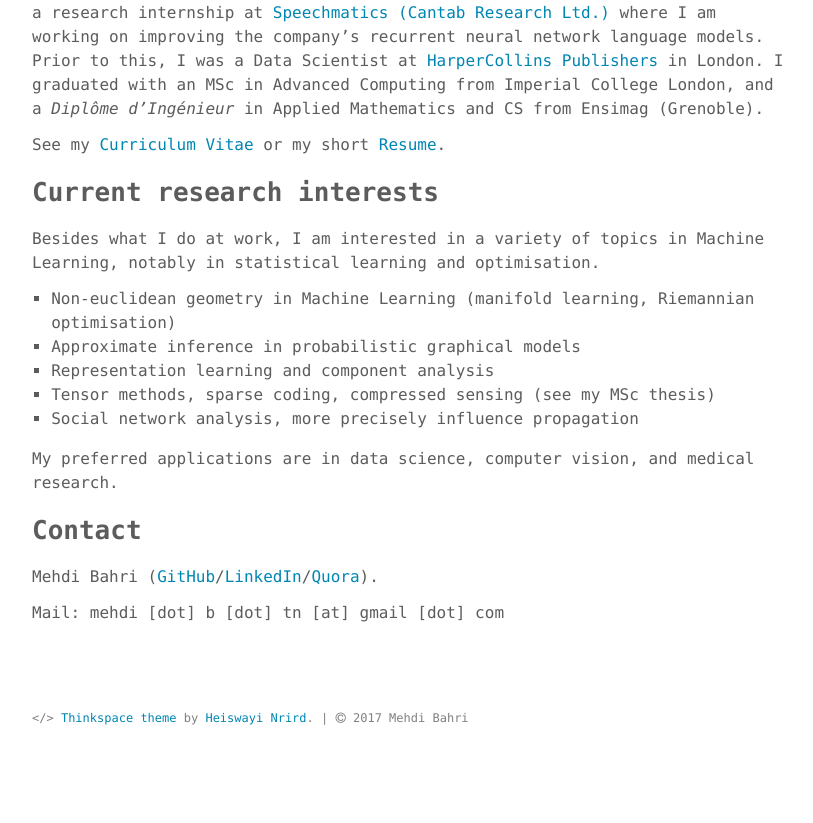
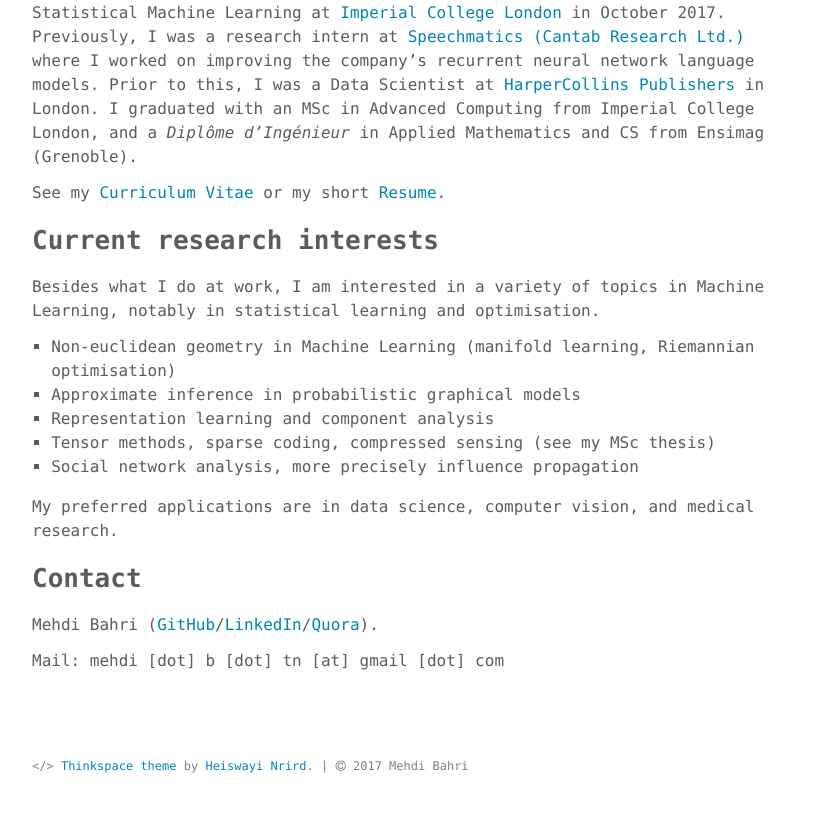
Before and after one commit to mbahri/mbahri.github.io, a Jekyll site: the page built from about.md, in a window 1280 px wide. Shown: the part 539-1362 px from the top of the page, without its empty margins (232-1045 px from the left). Built offline with Jekyll 4.4.1, drawn with Linux system fonts in a browser that asks for light colours; before the commit the page ends 1314 px from its top, so only the background shows below that; some of the changed text lies outside the part shown.

Commit message:
Incoming PhD

```diff
--- a/_config.yml
+++ b/_config.yml
@@ -31,7 +31,7 @@ sass:
 author:
   name     : "Mehdi Bahri"
   job      : "Machine Learning Engineer and Data Scientist"
-  bio      : "I am currently finishing a research internship at <a href=\"https://www.speechmatics.com\">Speechmatics (Cantab Research Ltd.)</a> where I am working on improving the company's recurrent neural network language models. Prior to this, I was a Data Scientist at <a href=\"https://www.harpercollins.co.uk\">HarperCollins Publishers</a> in London. I graduated with an MSc in Advanced Computing from Imperial College London, and a <em>Diplôme d'Ingénieur</em> in Applied Mathematics and CS from Ensimag (Grenoble)."
+  bio      : "I am a Machine Learning researcher in training and will be starting my PhD in Statistical Machine Learning at <a href=\"http://www.imperial.ac.uk\">Imperial College London</a> in October 2017. Previously, I was a research intern at <a href=\"https://www.speechmatics.com\">Speechmatics (Cantab Research Ltd.)</a> where I worked on improving the company's recurrent neural network language models. Prior to this, I was a Data Scientist at <a href=\"https://www.harpercollins.co.uk\">HarperCollins Publishers</a> in London. I graduated with an MSc in Advanced Computing from Imperial College London, and a *Diplôme d'Ingénieur* in Applied Mathematics and CS from Ensimag (Grenoble)."
   thumb    : /images/author.jpg
   email    : mehdi.b.tn@gmail.com
   url      : http://bahri.io
--- a/about.md
+++ b/about.md
@@ -6,7 +6,9 @@ permalink: /about/
 
 ![The author in Vienna](../assets/images/me.jpg)
 
-I am a Data Scientist and Machine Learning engineer. I am currently finishing a research internship at [Speechmatics (Cantab Research Ltd.)](https://www.speechmatics.com) where I am working on improving the company's recurrent neural network language models. Prior to this, I was a Data Scientist at [HarperCollins Publishers](https://www.harpercollins.co.uk) in London. I graduated with an MSc in Advanced Computing from Imperial College London, and a *Diplôme d'Ingénieur* in Applied Mathematics and CS from Ensimag (Grenoble).
+<!-- I am a Machine Learning researcher in training and will be starting my PhD in Statistical Machine Learning at Imperial College London in October. Previously, I was a research intern at [Speechmatics (Cantab Research Ltd.)](https://www.speechmatics.com) where I worked on improving the company's recurrent neural network language models. Prior to this, I was a Data Scientist at [HarperCollins Publishers](https://www.harpercollins.co.uk) in London. I graduated with an MSc in Advanced Computing from Imperial College London, and a *Diplôme d'Ingénieur* in Applied Mathematics and CS from Ensimag (Grenoble). -->
+
+{{ site.author.bio }}
 
 See my [Curriculum Vitae](http://bahri.io/Bahri_CV.pdf) or my short [Resume](http://bahri.io/Bahri_resume.pdf).
 
```
Also changed, not shown: _posts/2017-09-02-phd-imperial.md (added, +11 -0 lines).
